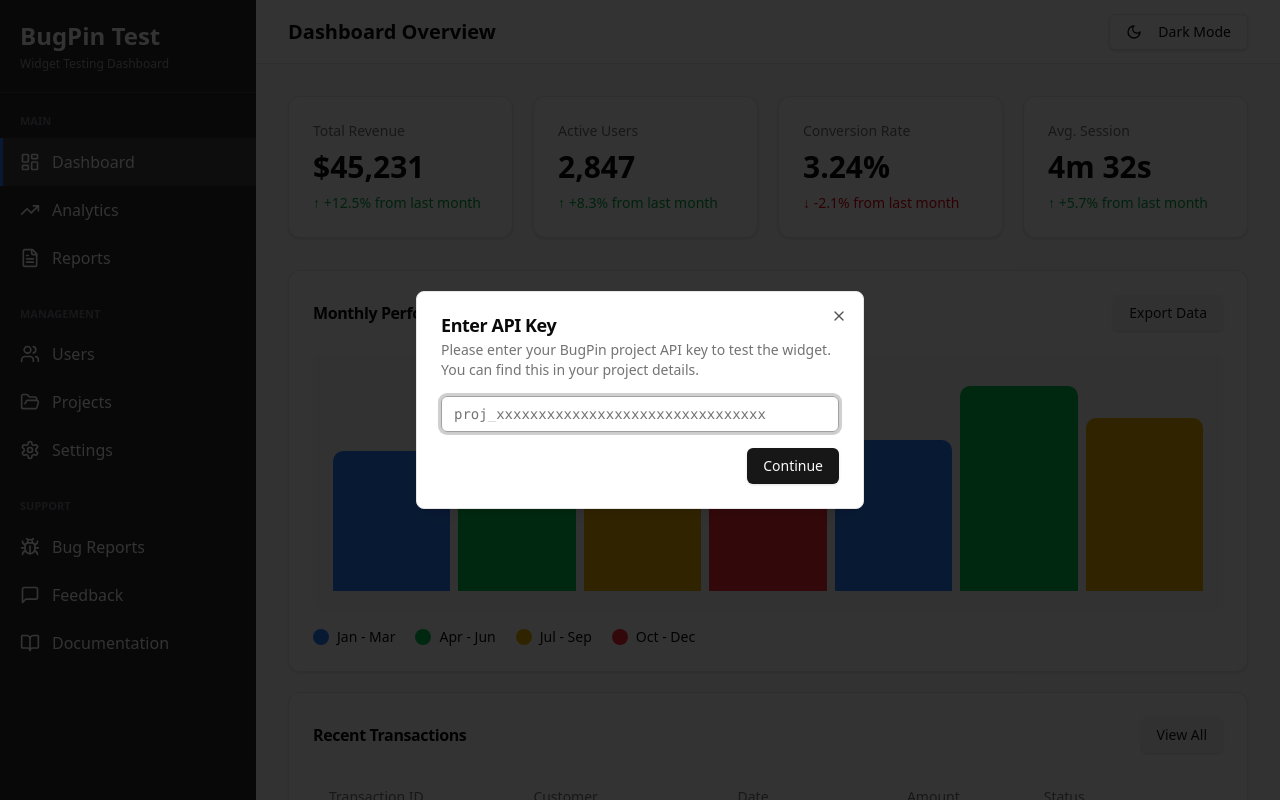
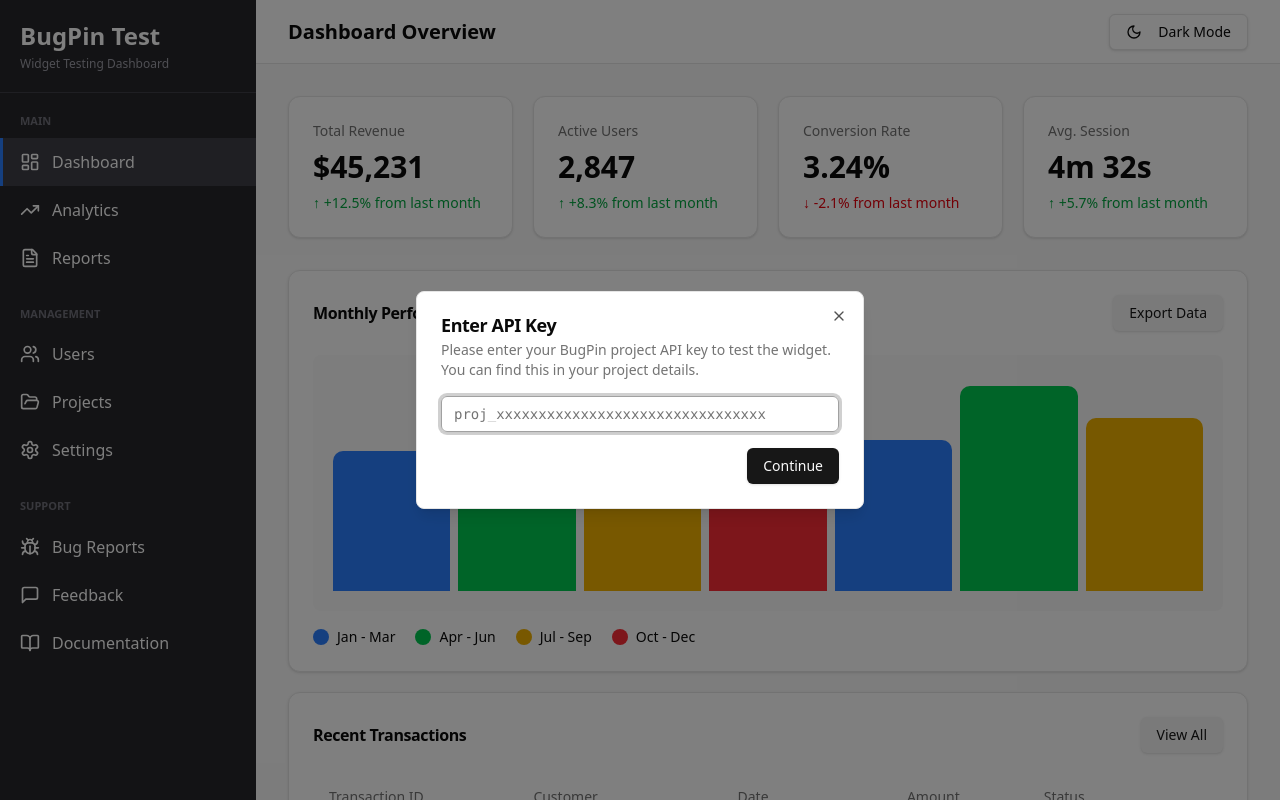
Before and after one commit to aranticlabs/bugpin, a React (Vite) app in the folder src/admin/: page /admin/test-widget in a window 1280 px wide. Built offline with nearby package versions, Linux system fonts and the light colour scheme; no server answers.

Commit message:
fix: Adjust background opacity in AlertDialog and Dialog components for improved visibility

```diff
--- a/src/admin/components/ui/alert-dialog.tsx
+++ b/src/admin/components/ui/alert-dialog.tsx
@@ -16,7 +16,7 @@
 >(({ className, ...props }, ref) => (
   <AlertDialogPrimitive.Overlay
     className={cn(
-      'fixed inset-0 z-50 bg-black/80 data-[state=open]:animate-in data-[state=closed]:animate-out data-[state=closed]:fade-out-0 data-[state=open]:fade-in-0',
+      'fixed inset-0 z-50 bg-black/50 data-[state=open]:animate-in data-[state=closed]:animate-out data-[state=closed]:fade-out-0 data-[state=open]:fade-in-0',
       className,
     )}
     {...props}
--- a/src/admin/components/ui/dialog.tsx
+++ b/src/admin/components/ui/dialog.tsx
@@ -19,7 +19,7 @@
   <DialogPrimitive.Overlay
     ref={ref}
     className={cn(
-      'fixed inset-0 z-50 bg-black/80 data-[state=open]:animate-in data-[state=closed]:animate-out data-[state=closed]:fade-out-0 data-[state=open]:fade-in-0',
+      'fixed inset-0 z-50 bg-black/50 data-[state=open]:animate-in data-[state=closed]:animate-out data-[state=closed]:fade-out-0 data-[state=open]:fade-in-0',
       className,
     )}
     {...props}
```
